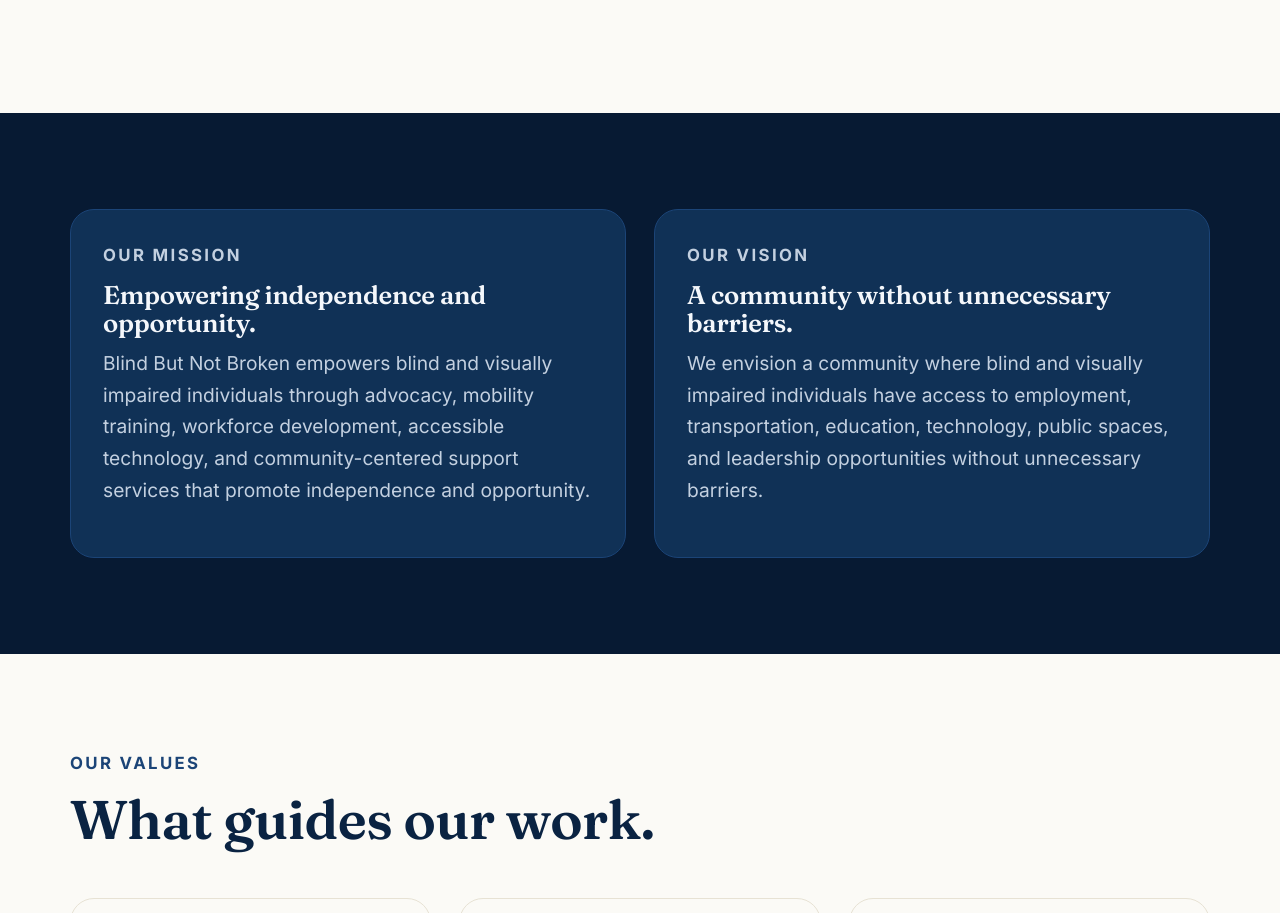
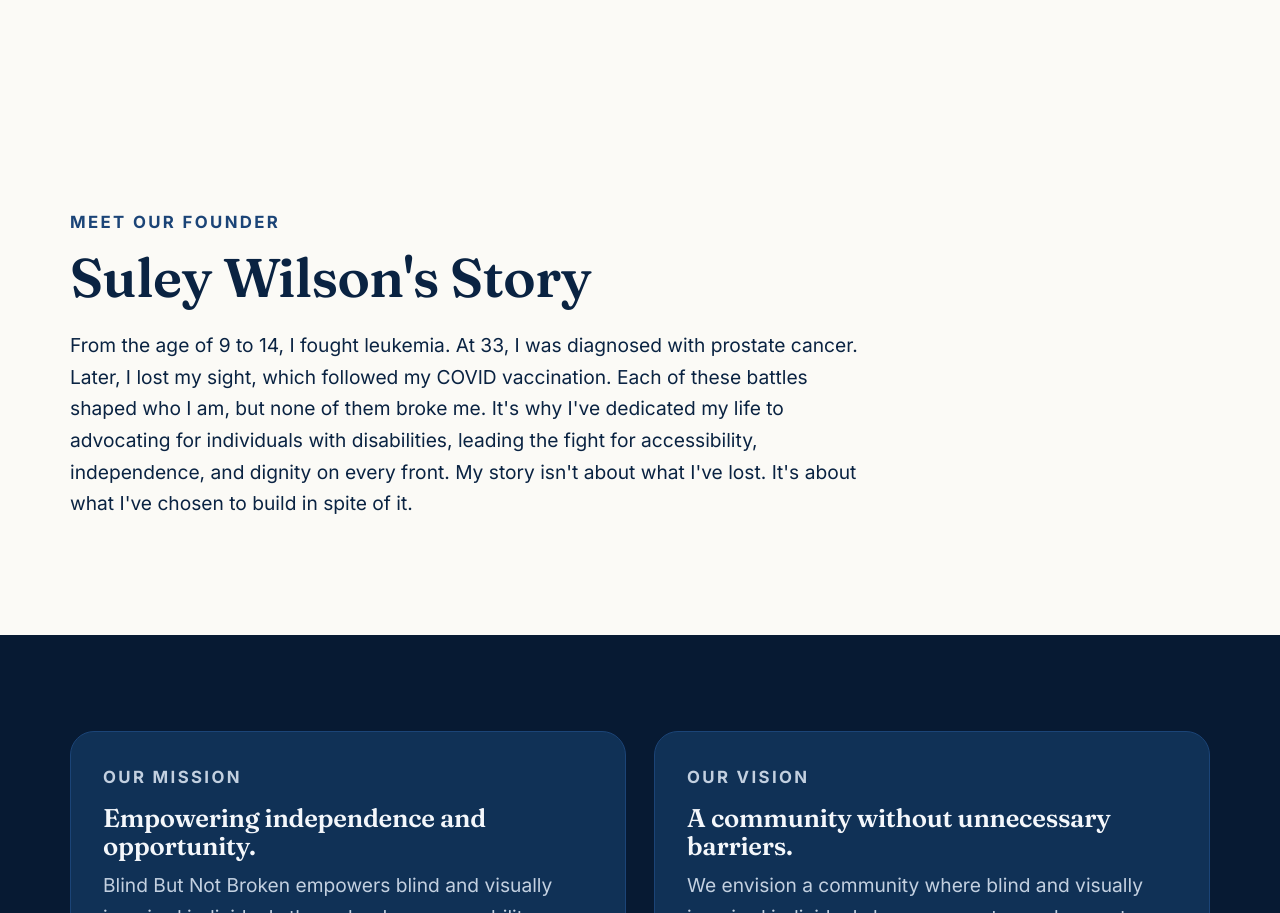
Before and after one commit to BreaunD/BlindbutNotBroken_Site, a plain HTML site: page about.html in a window 1280 px wide. Shown: the part 1640-2553 px from the top of the page. Drawn offline with Linux system fonts and the light colour scheme.

Commit message:
Update about.html

```diff
--- a/about.html
+++ b/about.html
@@ -61,6 +61,21 @@
             barriers while building a more accessible and connected community for everyone.
 
           </p>
+        </div>
+      </div>
+    </section>
+
+    <section class="section" aria-labelledby="founder-title">
+      <div class="wrap stack">
+        <div>
+          <p class="eyebrow">Meet Our Founder</p>
+          <h2 id="founder-title">Suley Wilson's Story</h2>
+          <p>From the age of 9 to 14, I fought leukemia. At 33, I was diagnosed with prostate
+            cancer. Later, I lost my sight, which followed my COVID vaccination. Each of these
+            battles shaped who I am, but none of them broke me. It's why I've dedicated my life to
+            advocating for individuals with disabilities, leading the fight for accessibility,
+            independence, and dignity on every front. My story isn't about what I've lost. It's
+            about what I've chosen to build in spite of it.</p>
         </div>
       </div>
     </section>
```
